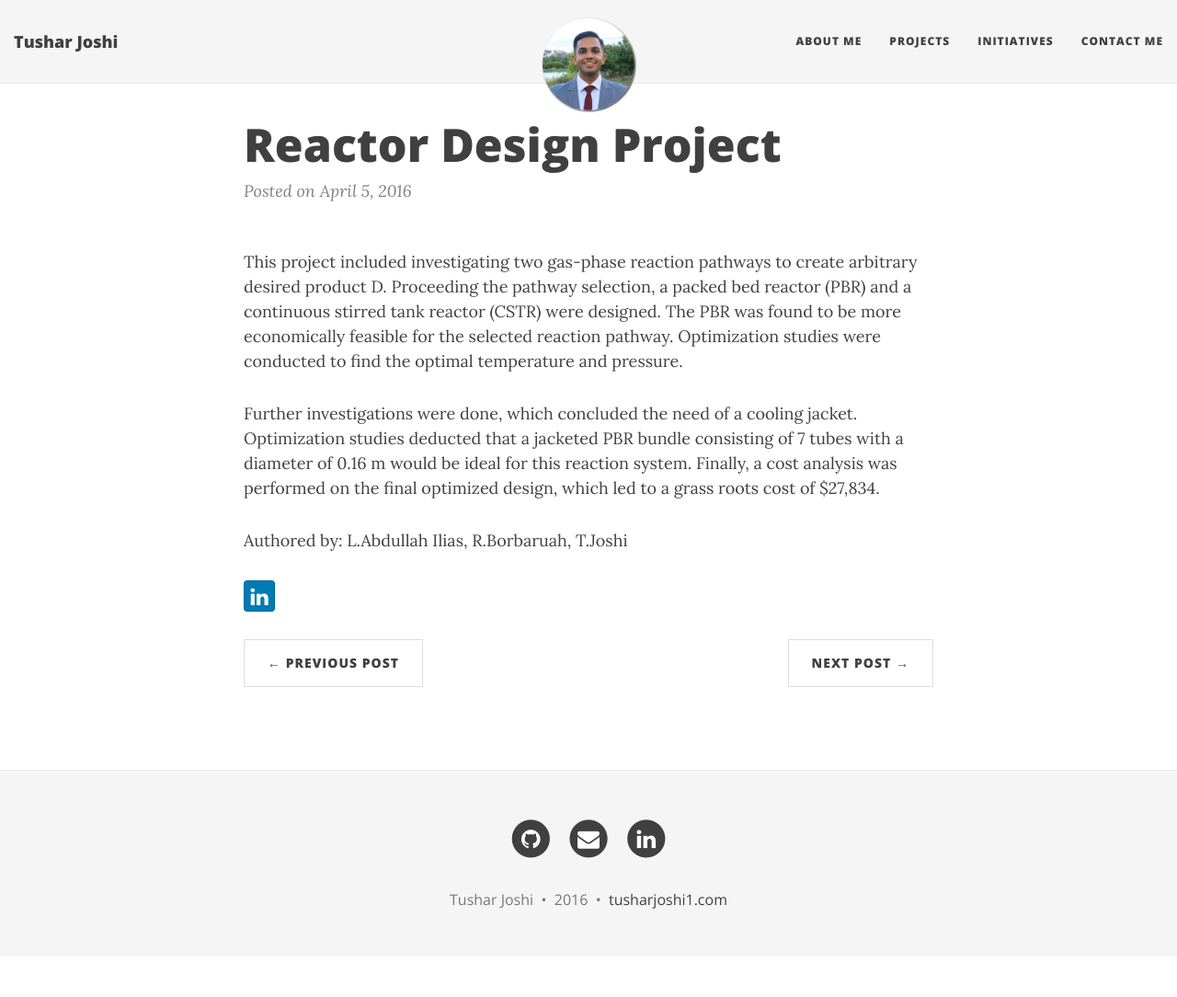
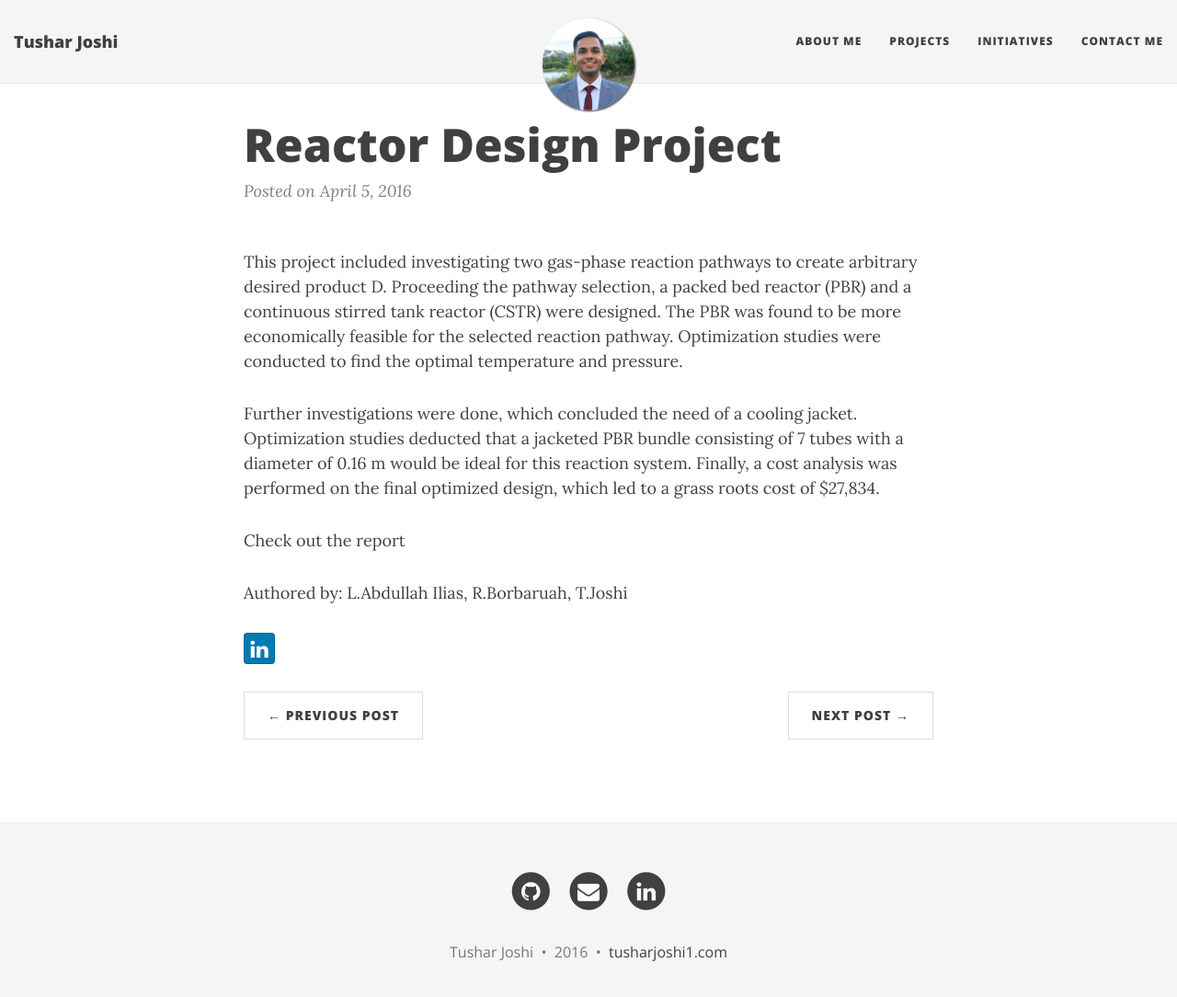
Before and after one commit to tusharjoshi1/tusharjoshi1.github.io, a Jekyll site: the page built from _posts/2016-04-05-Reactor-Design-Project.md, in a window 1280 px wide and 1097 px high. Shown: the top 1084 px of the window at 92% size. Built offline with Jekyll 4.4.1, drawn with Linux system fonts in a browser that asks for light colours; nearby versions of some CDN libraries.

Commit message:
Update 2016-04-05-Reactor-Design-Project.md

```diff
--- a/_posts/2016-04-05-Reactor-Design-Project.md
+++ b/_posts/2016-04-05-Reactor-Design-Project.md
@@ -8,4 +8,6 @@ This project included investigating two gas-phase reaction pathways to create ar
 
 Further investigations were done, which concluded the need of a cooling jacket. Optimization studies deducted that a jacketed PBR bundle consisting of 7 tubes with a diameter of 0.16 m would be ideal for this reaction system. Finally, a cost analysis was performed on the final optimized design, which led to a grass roots cost of $27,834.
 
+Check out the report
+
 Authored by: L.Abdullah Ilias, R.Borbaruah, T.Joshi
```
